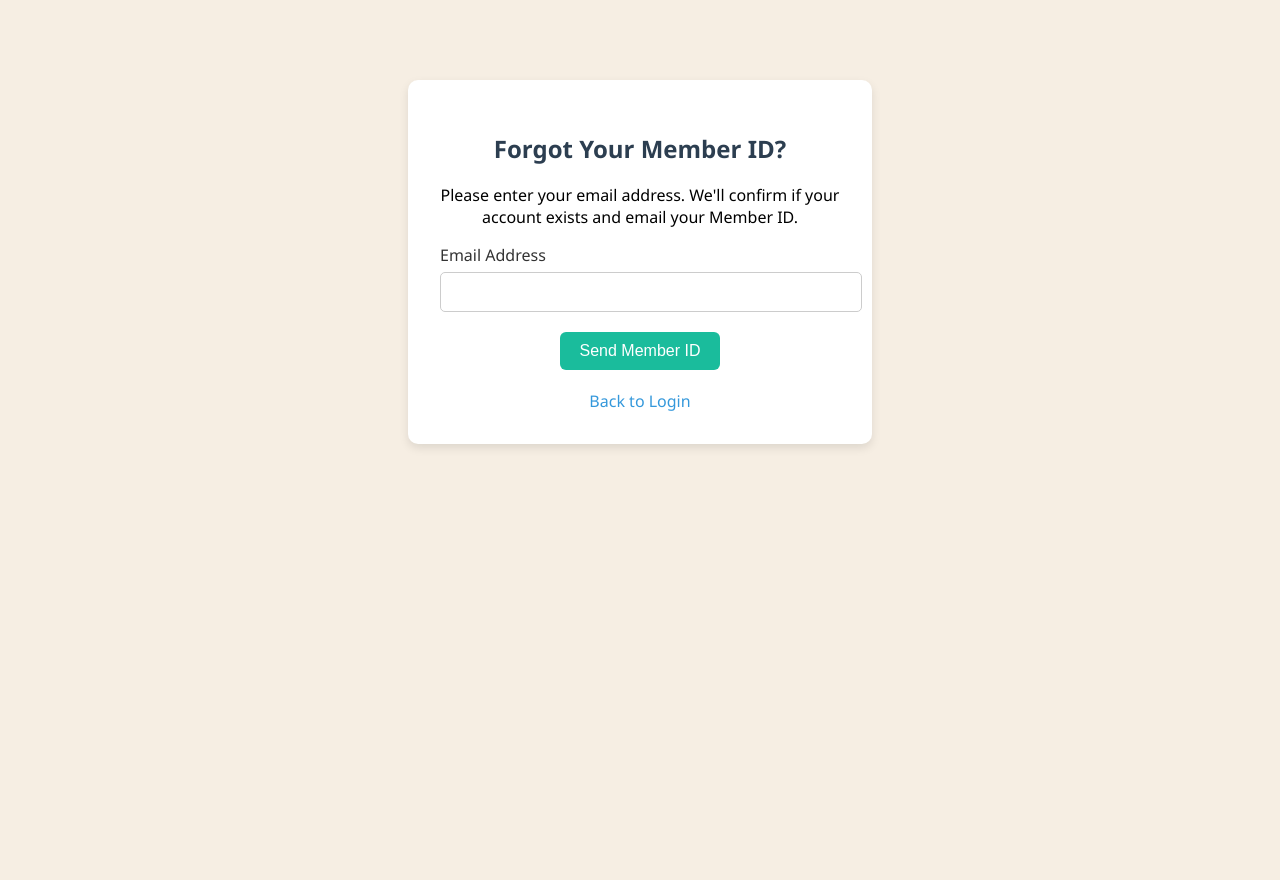
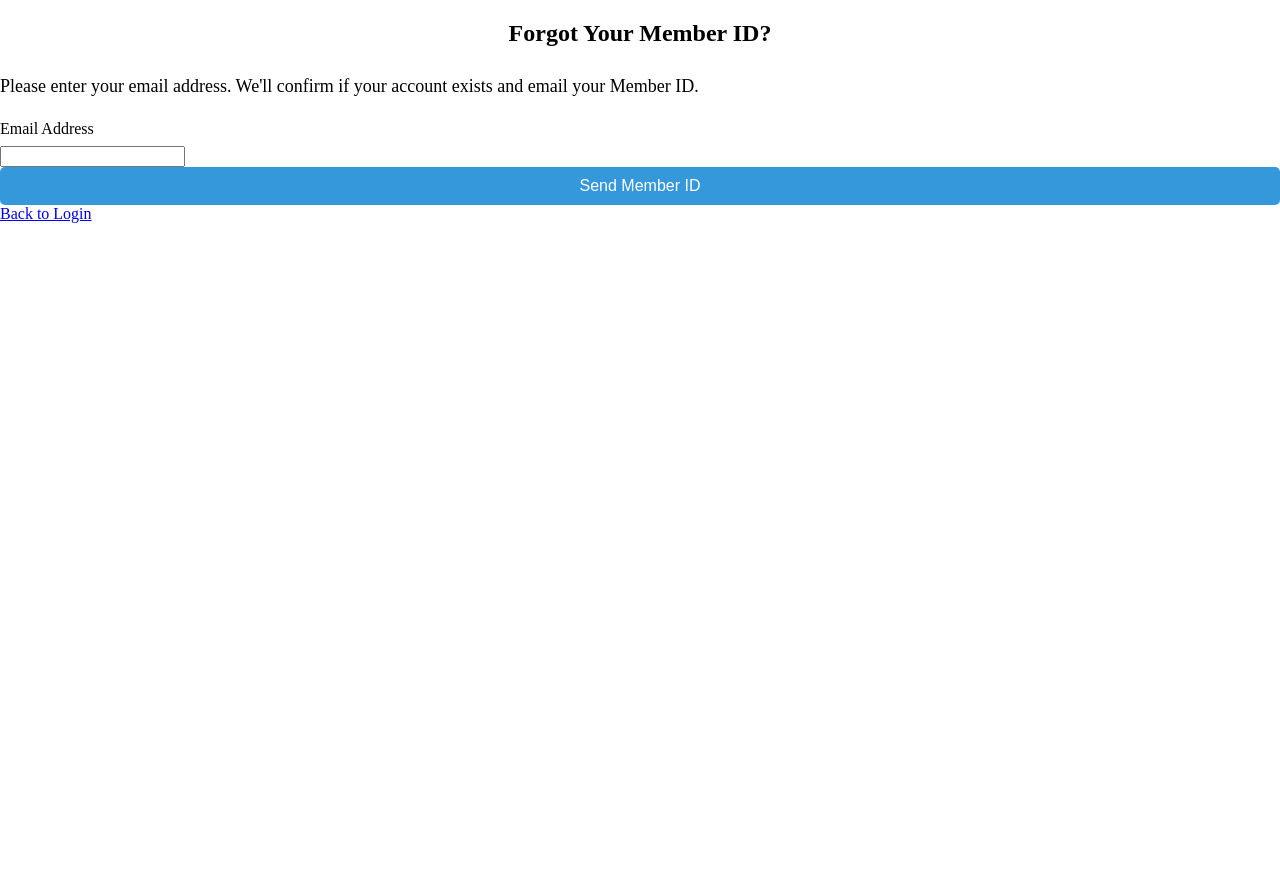
Before and after one commit to Cmier04/CaZa-s-Library, a Flask app: page /forgot_id in a window 1280 px wide. After the commit the page ends 223 px from the top, so only its background shows below. Run offline with Flask 3, Linux system fonts and the light colour scheme.

Commit message:
Update forgot_id.html

```diff
--- a/frontend/templates/forgot_id.html
+++ b/frontend/templates/forgot_id.html
@@ -1,87 +1,9 @@
-<!DOCTYPE html>
-<html lang="en">
-<head>
-  <meta charset="UTF-8" />
-  <meta name="viewport" content="width=device-width, initial-scale=1.0"/>
-  <title>Forgot Member ID - CaZa's Library</title>
-  <style>
-    body {
-      font-family: 'Segoe UI', Tahoma, Geneva, Verdana, sans-serif;
-      background: #f6eee3;
-      display: flex;
-      flex-direction: column;
-      align-items: center;
-      padding-top: 80px;
-      margin: 0;
-      min-height: 100vh;
-    }
+{% extends 'base.html' %}
+{% set hide_nav = True %}
+{% block title %}Forgot Member ID - CaZa's Library{% endblock %}
 
-    .container {
-      background: white;
-      padding: 2rem;
-      border-radius: 10px;
-      box-shadow: 0 4px 10px rgba(0,0,0,0.1);
-      width: 100%;
-      max-width: 400px;
-      text-align: center;
-    }
-
-    h2 {
-      color: #2c3e50;
-      margin-bottom: 1.2rem;
-    }
-
-    label {
-      display: block;
-      text-align: left;
-      margin: 1rem 0 0.4rem;
-      color: #333;
-    }
-
-    input[type="email"] {
-      width: 100%;
-      padding: 10px;
-      font-size: 1rem;
-      border: 1px solid #ccc;
-      border-radius: 5px;
-    }
-
-    button {
-      margin-top: 20px;
-      padding: 10px 20px;
-      font-size: 16px;
-      background-color: #1abc9c;
-      color: white;
-      border: none;
-      border-radius: 6px;
-      cursor: pointer;
-    }
-
-    button:hover {
-      background-color: #159e85;
-    }
-
-    .confirmation {
-      margin-top: 1rem;
-      color: #2c3e50;
-      font-weight: bold;
-    }
-
-    a {
-      margin-top: 20px;
-      display: inline-block;
-      color: #3498db;
-      text-decoration: none;
-    }
-
-    a:hover {
-      text-decoration: underline;
-    }
-  </style>
-</head>
-<body>
-
-  <div class="container">
+{% block content %}
+<div class="forgot-container">
   <h2>Forgot Your Member ID?</h2>
   <p>Please enter your email address. We'll confirm if your account exists and email your Member ID.</p>
 
@@ -96,7 +18,7 @@
     If the email matches our records, your Member ID has been sent!
   </div>
 
-    <a href="login.html">Back to Login</a>
+  <a href="{{ url_for('frontend.login') }}">Back to Login</a>
 </div>
 
 <script>
@@ -105,12 +27,8 @@
 
   form.addEventListener('submit', function (e) {
     e.preventDefault();
-
-      // Simulate confirmation logic (no real email logic here)
     confirmation.style.display = 'block';
     form.reset();
   });
 </script>
-
-</body>
-</html>
+{% endblock %}
```
Lines whose indentation alone changed are shown as unchanged.
